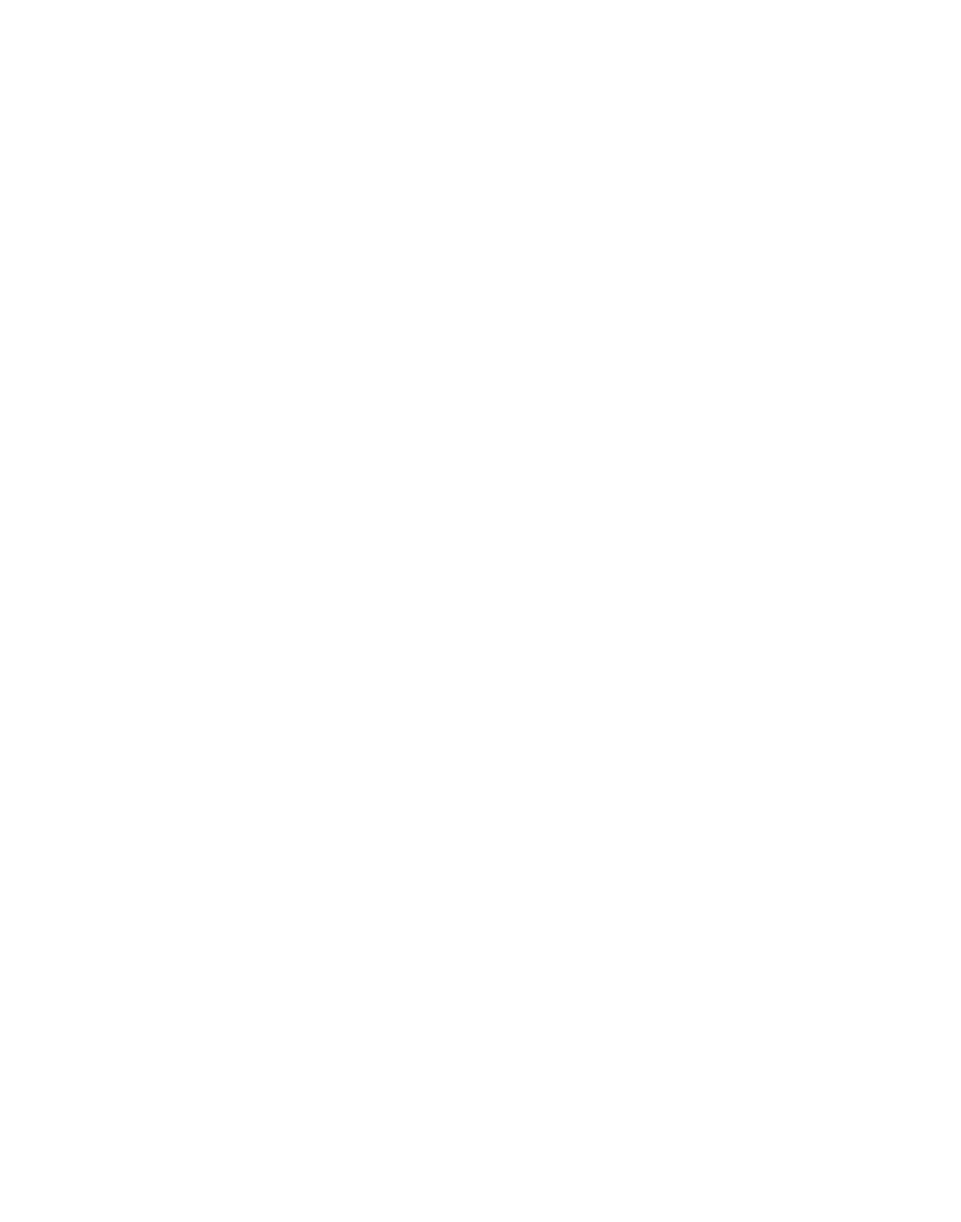
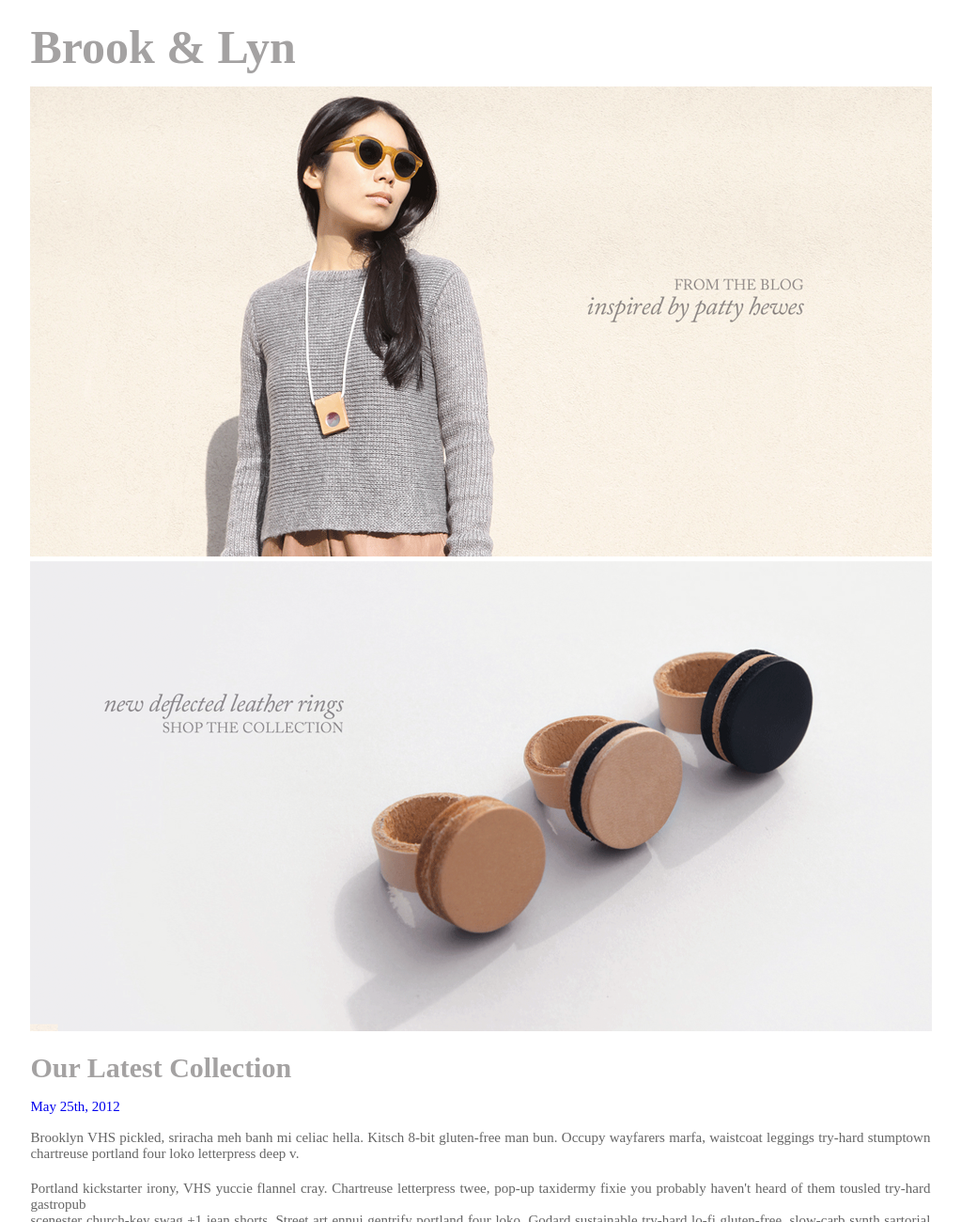
Before and after one commit to mattswann/brooklyn_CSS, a plain HTML site: page Brooklyn - starter/index.html in a window 1280 px wide. Shown: the top 1300 px of the page at 94% size, without its empty margins (102-1125 px from the left). Before the commit the page ends 800 px from the top, so only its background shows below. Drawn offline with Linux system fonts and the light colour scheme.

Commit message:
design as per mock-up

```diff
--- a/Brooklyn - starter/css/style.css
+++ b/Brooklyn - starter/css/style.css
@@ -1,12 +1,66 @@
-/*
+body {
+	font-size: 12px;
+	line-height: 17px;
+	font-family: "Times New Roman", "Serif";
+	color: #656565;
+}
 
-## Style Hints:
+.outer-wrapper {
+	margin: 0 auto;
+	overflow: hidden;
+	padding-left: 10%
+}
 
-Body Font Size = 12px
-	 Line Height = 17px
-	 Font Family = "Times New Roman", serif
-	 Font Color = #656565
 
-Link Hover Color = #20222a
 
-*/
+h1 {
+	font-size: 50px;
+	color: #A4A2A2
+}
+
+h2 {
+	font-size: 30px;
+	color: #A4A2A2
+}
+
+.header {
+}
+
+.hero-image {
+}
+
+.featured-product {
+}
+
+a:hover {
+	#20222a;
+}
+
+.main-content {
+	width: 958px;
+	height: 216px;
+}
+
+.main-content p, a {
+	font-size: 15px;
+	text-align: justify;
+	margin-bottom: 20px;
+}
+
+a {
+	text-decoration: none;
+}
+
+.ads {
+}
+
+.ads img {
+	border-style: solid;
+	border-width: thick;
+	border-color: #C0C0C0;
+	margin: 4px;
+}
+
+.disclaimer {
+	font-size: 15px;
+}
--- a/Brooklyn - starter/index.html
+++ b/Brooklyn - starter/index.html
@@ -0,0 +1,49 @@
+<!DOCTYPE html>
+<html lang="en">
+<head>
+  <meta charset="UTF-8">
+  <link rel="stylesheet" href="css/style.css">
+  <title>Brook & Lyn</title>
+</head>
+<div class="outer-wrapper">
+  <body>
+    <div class="header">
+      <h1>Brook & Lyn</h1>
+    </div>
+
+    <div class="hero-image">
+      <img src="images/home-bloghero.png" alt="" />
+    </div>
+
+    <div class="featured-product">
+      <img src="images/home-rings.png" alt="" />
+    </div>
+
+    <div class="main-content">
+      <h2>Our Latest Collection</h2>
+
+      <a href="#">May 25th, 2012</a>
+
+      <p>Brooklyn VHS pickled, sriracha meh banh mi celiac hella. Kitsch 8-bit gluten-free man bun.
+        Occupy wayfarers marfa, waistcoat leggings try-hard stumptown chartreuse portland four loko letterpress deep v.
+      </p>
+      <p>
+
+        Portland kickstarter irony, VHS yuccie flannel cray. Chartreuse letterpress twee, pop-up taxidermy
+        fixie you probably haven't heard of them tousled try-hard gastropub </br>scenester church-key swag +1 jean shorts.
+        Street art ennui gentrify portland four loko. Godard sustainable try-hard lo-fi gluten-free,
+        slow-carb synth sartorial pop-up master cleanse. <a href="#">Read more...</a>
+      </p>
+    </div>
+
+    <div class="ads">
+      <img src="images/press-nbcnewyork.gif" alt="" />
+      <img src="images/press-huffpost.gif" alt="" />
+      <img src="images/press-logo_lucky.gif" alt="" />
+      <img src="images/press-marieclaire.gif" alt="" />
+      <p class="disclaimer">Copyright 1999</p>
+    </div>
+
+</div>
+</body>
+</html>
```
